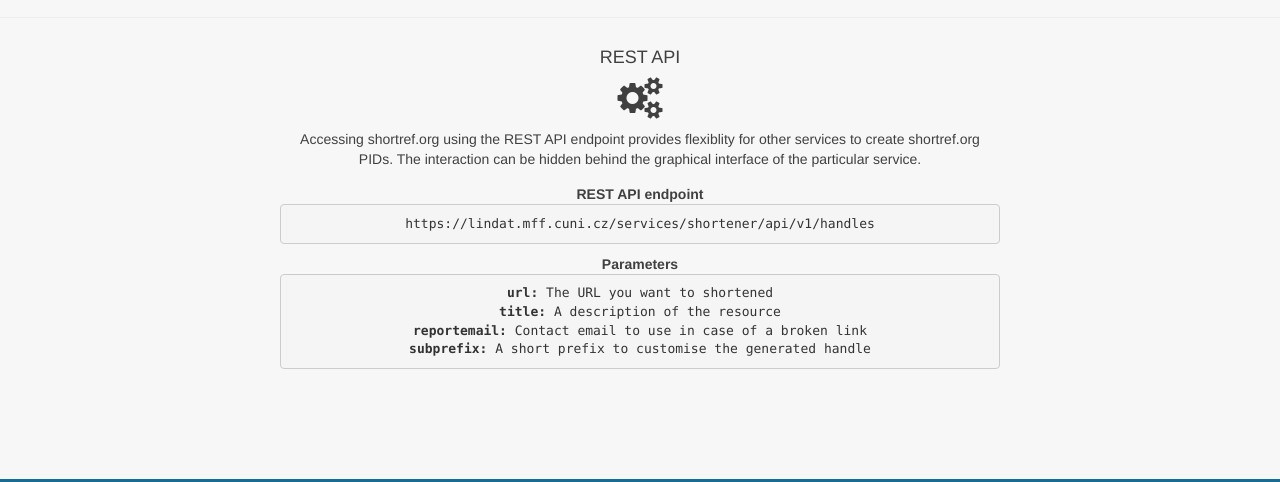
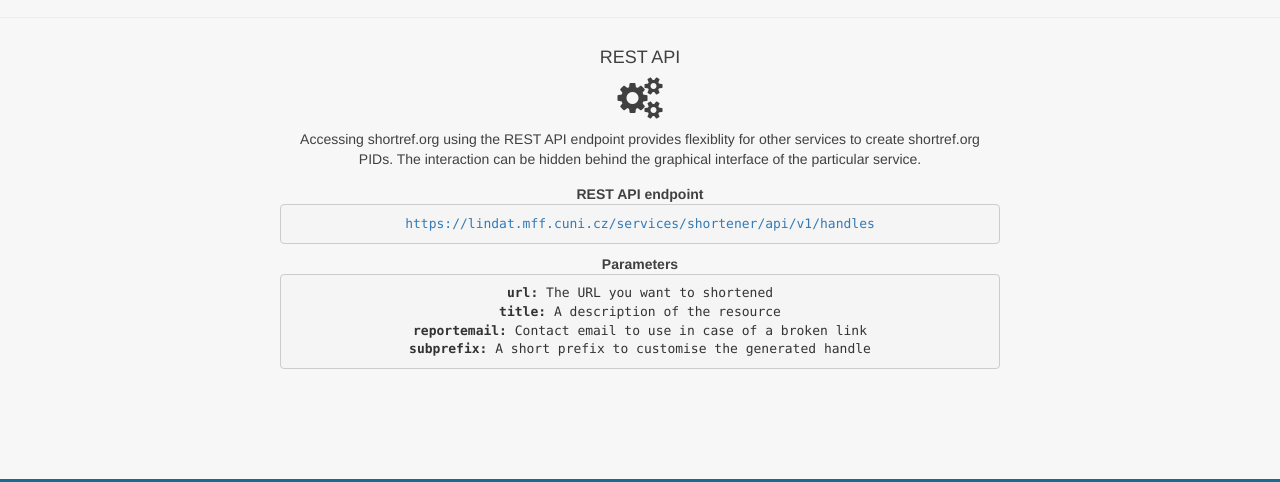
Before and after one commit to ufal/lindat-shortener, a plain HTML site: page index.html in a window 1280 px wide. Shown: the part 1379-1861 px from the top of the page. Drawn offline with nearby package versions, Linux system fonts and the light colour scheme; no server answers.

Commit message:
add link to rest api

```diff
--- a/index.html
+++ b/index.html
@@ -139,7 +139,7 @@
 				</div>
 				<div style="margin: 5px;">
 				<strong>REST API endpoint</strong>
-				<pre>https://lindat.mff.cuni.cz/services/shortener/api/v1/handles</pre>
+				<pre><a href="https://lindat.mff.cuni.cz/services/shortener/api/v1/handles" target="_blank">https://lindat.mff.cuni.cz/services/shortener/api/v1/handles</a></pre>
 				<strong>Parameters</strong>
 				<pre><strong>url:</strong> The URL you want to shortened
 <strong>title:</strong> A description of the resource
```
